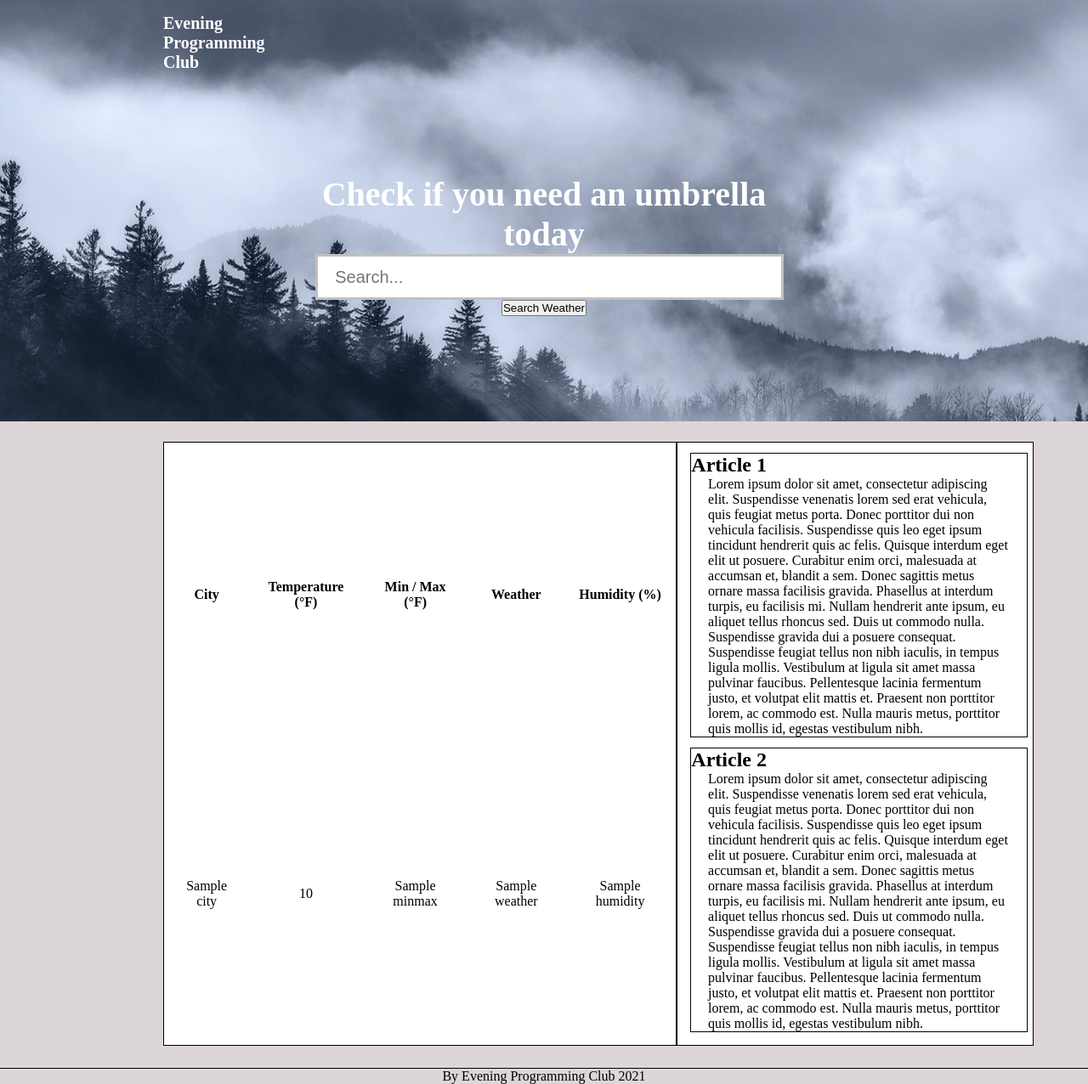
After one commit to ren-tao01/eveningprogrammingclub, a Flask app: template templates/index.html in a window 1280 px wide. The commit adds this page. Shown: the whole page at 85% size. Run offline with Flask 2, Linux system fonts and the light colour scheme; the template is opened without the code that fills it: most values are stand-ins (such as "Sample title", 1, 10 or a date in 2020).

Commit message:
Use API to retrieve weather data. Display weather data in table. Allow user to enter city name to get weather data.

```diff
--- /dev/null
+++ b/main.py
@@ -0,0 +1,121 @@
+# import modules
+from flask import *
+from json import *
+from urllib.request import *
+
+# create a weather class to store city name, current temperature, minimum temperature, maximum temperature, weather conditions, and humidity
+# give all properties default values, except for maximum temperature, as it shared a cell with minimum temperature
+class Weather:
+    def __init__(self, city="City not found", temp="N/A", min="N", max="A", weather="N/A", humidity="N/A", minmax=""):
+        self.city = city
+        self.temp = temp
+        self.min = min
+        self.max = max
+        self.weather = weather
+        self.humidity = humidity
+
+        if self.min != "N":
+            # create a string containing the minimum temperature and the maximum temperature
+            self.minmax = "%s / %s" % (self.min, self.max)
+        else:
+            self.minmax = "N/A"
+
+# create flask app
+app = Flask("__main__")
+
+# define base url
+url = "https://api.openweathermap.org/data/2.5/weather?appid=f0f7ee41fa26c17841ec6551f4d4c3a7&units=imperial&q="
+
+# create a list of cities
+cities = ["new york", "los angeles", "delhi", "london", "tokyo", "beijing", "cairo", "paris", "moscow"]
+
+# format for query
+def query(s):
+    return "+".join(s.split())
+
+# send a request for the city, and get the weather data
+def parse(city):
+
+    # format it for url
+    city = query(city)
+
+    # create url
+    url2 = url + city
+
+    # try to read json data
+    try:
+        json = urlopen(url2).read().decode()
+
+    # if unable to, create empty weather instance
+    except:
+        return False
+
+    # parse json data
+    data = loads(json)
+
+    # retrieve city
+    city = data["name"] + ", " + data["sys"]["country"]
+    # retrieve current temperature
+    temp = round(data["main"]["temp"])
+    # retrieve minimum temperature
+    min = round(data["main"]["temp_min"])
+    # retrieve maximum temperature
+    max = round(data["main"]["temp_max"])
+    # retrieve weather conditions
+    weather = data["weather"][0]["description"]
+    # retrieve humidity
+    humidity = data["main"]["humidity"]
+
+    # return weather object
+    return Weather(city, temp, min, max, weather, humidity)
+
+# create homepage
+@app.route("/")
+def home():
+
+    # create a list of weather info for cities
+    weatherlst = list(cities)
+
+    # loop through each city
+    for i, city in enumerate(weatherlst):
+
+        # if request for city is successful
+        if parse(city):
+            # create weather object
+            weatherlst[i] = parse(city)
+        else:
+            # create empty weather object
+            weatherlst[i] = Weather()
+
+    # push to website
+    return render_template("index.html", weatherlst=weatherlst)
+
+# after user entered city
+@app.route("/", methods=["POST"])
+def home2():
+
+    # add the city to the front of the list
+    cities.insert(0, request.form["usr-city"])
+
+    # if the number of cities in the list is greater than 10
+    if len(cities) > 10:
+        cities.remove(cities[10])
+
+    # create a list of weather info for cities
+    weatherlst = list(cities)
+
+    # loop through each city
+    for i, city in enumerate(weatherlst):
+
+        # if request for city is successful
+        if parse(city):
+            # create weather object
+            weatherlst[i] = parse(city)
+        else:
+            # create empty weather object with capitalized city name
+            weatherlst[i] = Weather(city=" ".join([w.capitalize() for w in city.split()]))
+
+    # push to website
+    return render_template("index.html", weatherlst=weatherlst)
+
+app.run()
--- /dev/null
+++ b/templates/index.html
@@ -0,0 +1,106 @@
+<html>
+
+<head>
+  <meta charset="utf-8">
+  <title>Weather by EPC</title>
+  <link rel="stylesheet" href="static/index_container.css">
+  <link rel="stylesheet" href="static/index_header.css">
+  <link rel="stylesheet" href="static/main-btm.css">
+</head>
+
+<body>
+  <div class="container">
+
+    <header class="header">
+
+      <div class="header_logoBlock">
+        <h3 class="logoBlock_nameOfTheTeam">Evening Programming Club</h3>
+      </div>
+
+      <div class="header_searchBlock">
+        <h1 class="searchBlock_title">Check if you need an umbrella today</h1>
+
+        <form method="POST">
+          <input type="text" size="40" placeholder="Search..." name="usr-city" class="searchBlock_searchLine">
+          <input type="submit" value="Search Weather">
+        </form>
+
+      </div>
+
+    </header>
+
+  </div>
+  <main>
+
+    <table cellspacing="5" class="center-content content info-box">
+      <tr>
+        <th>City</th>
+        <th>Temperature (°F)</th>
+        <th>Min / Max (°F)</th>
+        <th>Weather</th>
+        <th>Humidity (%)</th>
+      </tr>
+      {% for item in weatherlst %}
+      <tr>
+        <td>{{ item.city }}</td>
+        <td>{{ item.temp }}</td>
+        <td>{{ item.minmax }}</td>
+        <td>{{ item.weather }}</td>
+        <td>{{ item.humidity }}</td>
+      </tr>
+      {% endfor %}
+    </table>
+
+    <div class="side-content">
+      <article>
+        <h2>
+          Article 1
+        </h2>
+        <p>
+          Lorem ipsum dolor sit amet, consectetur adipiscing elit.
+          Suspendisse venenatis lorem sed erat vehicula, quis feugiat metus porta.
+          Donec porttitor dui non vehicula facilisis. Suspendisse quis leo eget
+          ipsum tincidunt hendrerit quis ac felis. Quisque interdum eget elit ut
+          posuere. Curabitur enim orci, malesuada at accumsan et, blandit a sem.
+          Donec sagittis metus ornare massa facilisis gravida. Phasellus at
+          interdum turpis, eu facilisis mi. Nullam hendrerit ante ipsum, eu aliquet
+          tellus rhoncus sed. Duis ut commodo nulla. Suspendisse gravida dui a
+          posuere consequat. Suspendisse feugiat tellus non nibh iaculis, in tempus
+          ligula mollis. Vestibulum at ligula sit amet massa pulvinar faucibus.
+          Pellentesque lacinia fermentum justo, et volutpat elit mattis et. Praesent
+          non porttitor lorem, ac commodo est. Nulla mauris metus, porttitor quis
+          mollis id, egestas vestibulum nibh.
+        </p>
+
+      </article>
+
+      <article>
+        <h2>
+          Article 2
+        </h2>
+        <p>
+          Lorem ipsum dolor sit amet, consectetur adipiscing elit.
+          Suspendisse venenatis lorem sed erat vehicula, quis feugiat metus porta.
+          Donec porttitor dui non vehicula facilisis. Suspendisse quis leo eget
+          ipsum tincidunt hendrerit quis ac felis. Quisque interdum eget elit ut
+          posuere. Curabitur enim orci, malesuada at accumsan et, blandit a sem.
+          Donec sagittis metus ornare massa facilisis gravida. Phasellus at
+          interdum turpis, eu facilisis mi. Nullam hendrerit ante ipsum, eu aliquet
+          tellus rhoncus sed. Duis ut commodo nulla. Suspendisse gravida dui a
+          posuere consequat. Suspendisse feugiat tellus non nibh iaculis, in tempus
+          ligula mollis. Vestibulum at ligula sit amet massa pulvinar faucibus.
+          Pellentesque lacinia fermentum justo, et volutpat elit mattis et. Praesent
+          non porttitor lorem, ac commodo est. Nulla mauris metus, porttitor quis
+          mollis id, egestas vestibulum nibh.
+        </p>
+
+      </article>
+    </div>
+  </main>
+
+</body>
+<footer>
+  By Evening Programming Club 2021
+</footer>
+
+</html>
--- a/css/main-btm.css
+++ b/templates/static/main-btm.css
@@ -1,3 +1,12 @@
+table {
+  border: 1px solid;
+}
+
+th, td {
+  padding: 10px;
+}
+
+
 body {
     background-color: #ddd6d6;
 }
```
Also changed, not shown: index.html (deleted, +0 -130 lines), templates/img/header_background.jpg (renamed from img/header_background.jpg), templates/static/index_container.css (renamed from css/index_container.css), templates/static/index_header.css (renamed from css/index_header.css), 1 other file.
